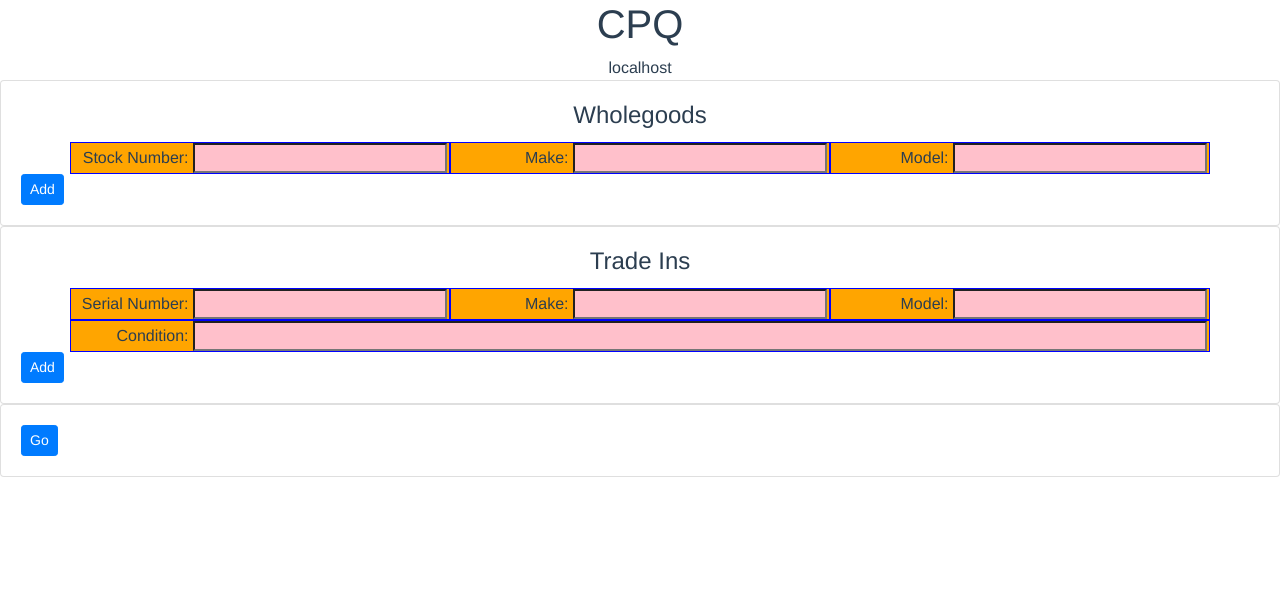
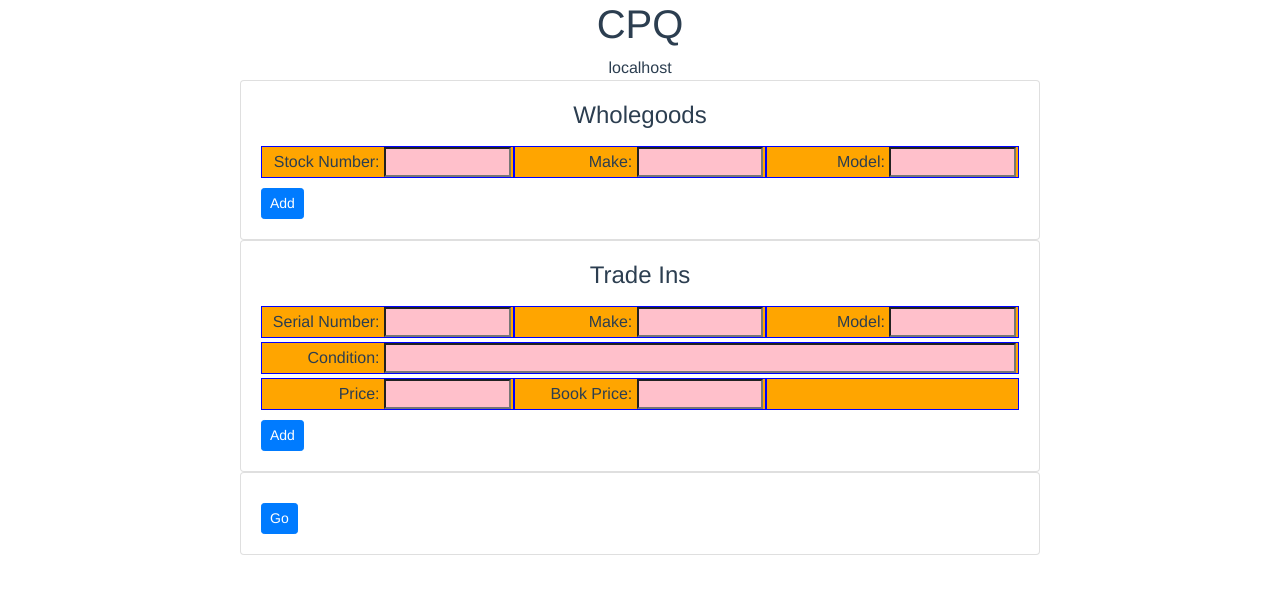
Before and after one commit to stevethehat/workinvestigations, a Vue app in the folder apitester/: page /cpq in a window 1280 px wide. Shown: the top 594 px of the page. Built offline with nearby package versions, Linux system fonts and the light colour scheme.

Commit message:
a bit of layout

```diff
--- a/apitester/src/assets/main.css
+++ b/apitester/src/assets/main.css
@@ -18,6 +18,10 @@ h3 {
     width: calc(100% - 120px);
   }
 
+  .row{
+    padding-top: 4px;
+  }
+
   .col{
     background-color: orange;
     border: solid 1px blue;
@@ -25,3 +29,13 @@ h3 {
     padding-right: 2px !important;
     text-align: right;
   }
+
+  .btn-toolbar{
+    padding-top: 10px;
+  }
+
+  .pageContent{
+    width: 800px;
+    margin-left: auto;
+    margin-right: auto;
+  }
--- a/apitester/src/components/TradeIn.vue
+++ b/apitester/src/components/TradeIn.vue
@@ -18,6 +18,20 @@
             <b-row>
                 <b-col sm="12" class="col">
                     Condition: <input type="text" style="width:max"/>
+                </b-col>
+            </b-row>
+            <b-row>
+                <b-col>
+                    Price:
+                    <input type="text" />
+                </b-col>
+                <b-col>
+                    Book Price:
+                    <input type="text" v-model="internalTradeIn.Make"/>
+                </b-col>
+                <b-col>
+                    <!-- Model:  -->
+                    <!-- <input type="text" v-model="internalTradeIn.Model"/> -->
                 </b-col>
             </b-row>
         </b-container>
--- a/apitester/src/views/cpq.vue
+++ b/apitester/src/views/cpq.vue
@@ -1,5 +1,5 @@
 <template>
-    <div class="login">
+    <div class="pageContent">
         <h1>CPQ</h1>
         {{Host}}
         <b-card title="Wholegoods"
```
